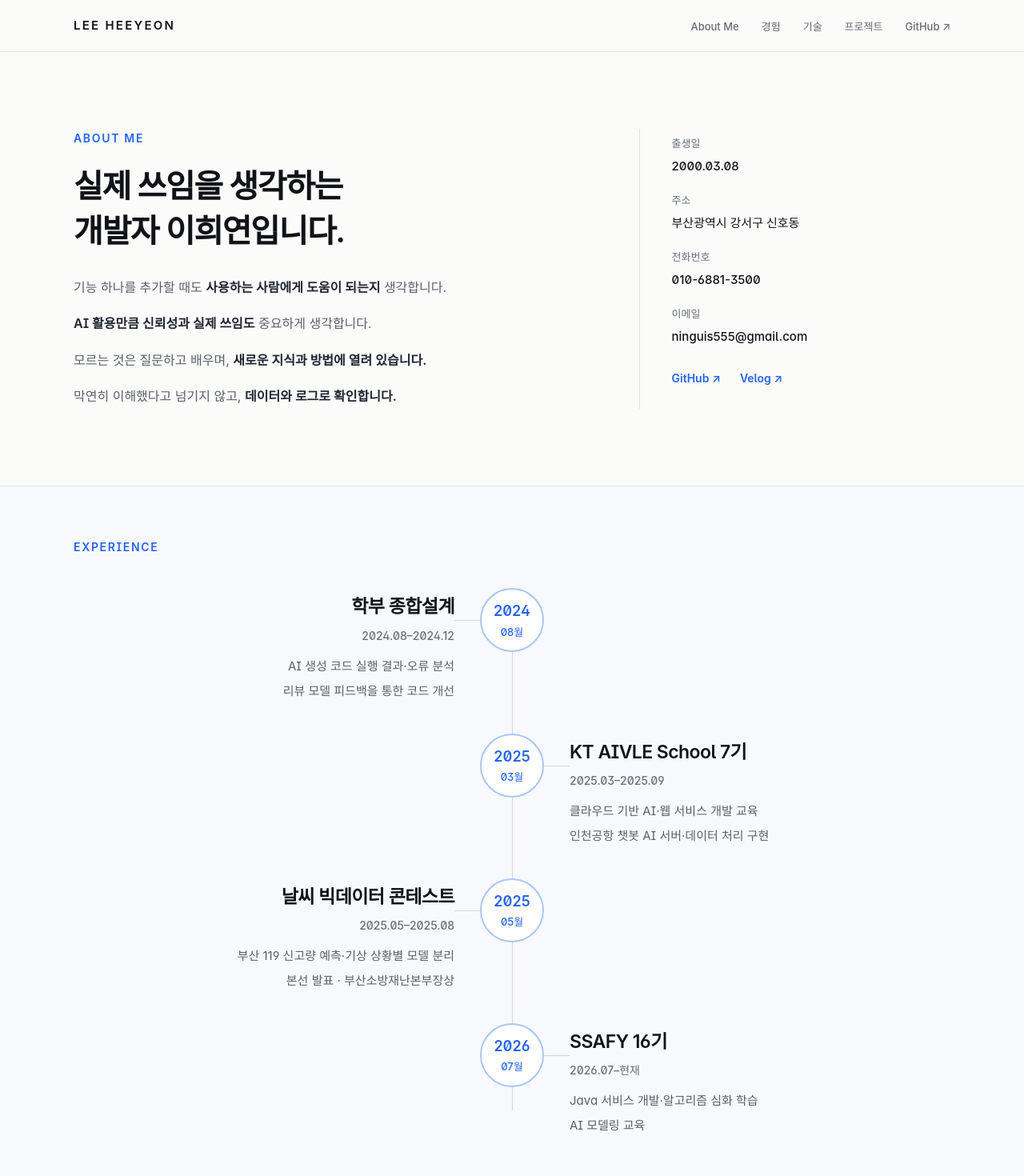
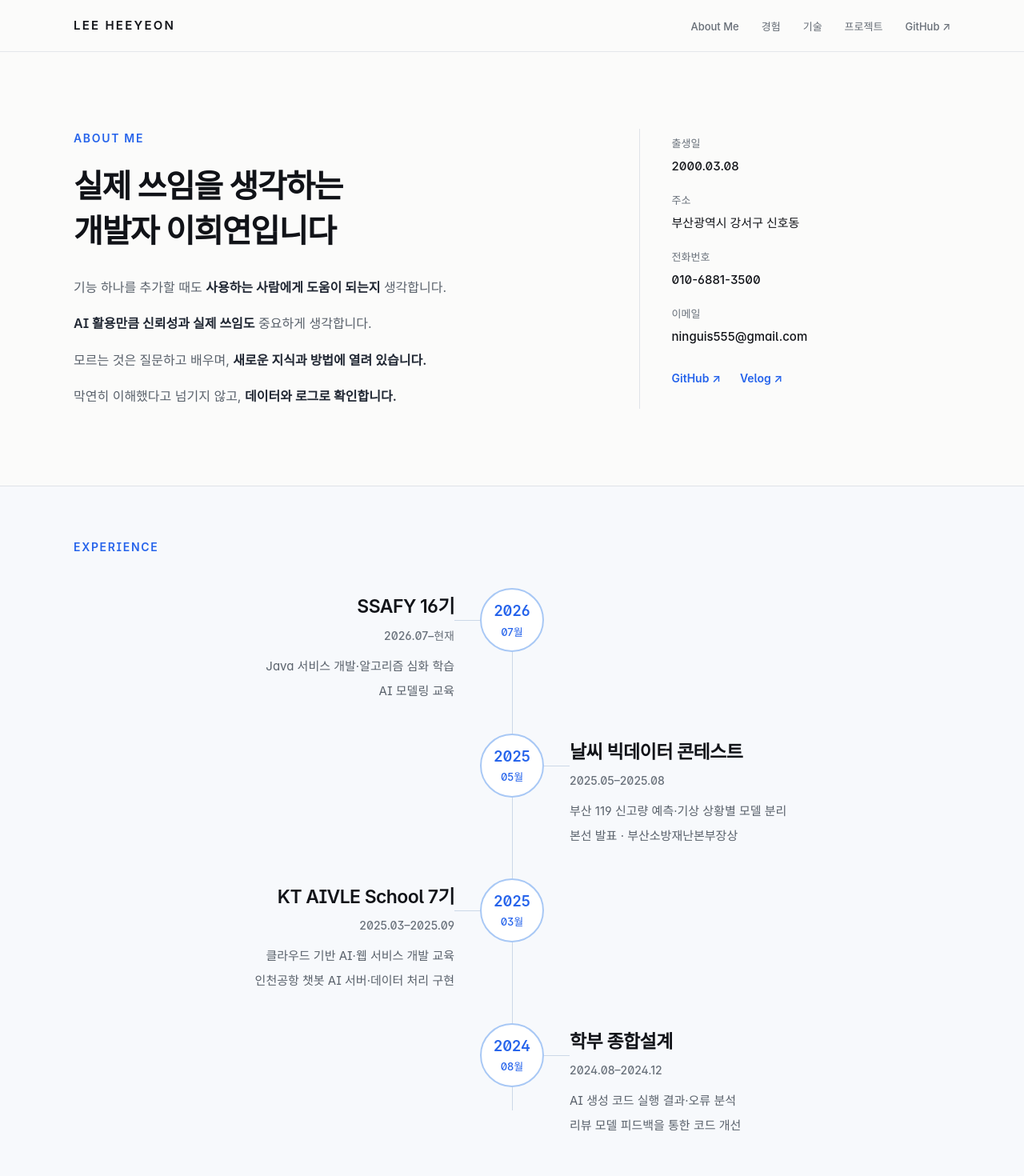
Before and after one commit to meatcarrot/meatcarrot.github.io, a Next.js app: page / in a window 1280 px wide. Shown: the top 1470 px of the page at 80% size. Built offline with nearby package versions, Linux system fonts and the light colour scheme; a web font is replaced by a local one.

Commit message:
fix: show latest experience first and simplify introduction heading

```diff
--- a/components/experience-timeline.tsx
+++ b/components/experience-timeline.tsx
@@ -7,7 +7,7 @@ export function ExperienceTimeline() {
       <Container>
         <h2 id="experience-heading" className="text-[14px] font-semibold tracking-[0.12em] text-[#2563eb]">EXPERIENCE</h2>
         <ol className="relative mt-10 before:absolute before:bottom-8 before:left-8 before:top-8 before:w-px before:bg-[#ccd8e8] md:before:left-1/2">
-          {experience.map((item, index) => (
+          {[...experience].reverse().map((item, index) => (
             <li key={`${item.year}-${item.month}-${item.title}`} className="relative grid grid-cols-[64px_minmax(0,1fr)] items-start gap-5 pb-10 last:pb-0 md:grid-cols-[minmax(0,1fr)_80px_minmax(0,1fr)] md:gap-8">
               <div className="relative z-10 col-start-1 row-start-1 flex h-16 w-16 flex-col items-center justify-center rounded-full border-2 border-[#a8c8f5] bg-white text-[#2563eb] md:col-start-2 md:h-20 md:w-20">
                 <span className="text-[16px] font-semibold md:text-[18px]">{item.year}</span>
--- a/components/hero.tsx
+++ b/components/hero.tsx
@@ -18,7 +18,7 @@ export function Hero() {
             <div className="min-w-0">
               <p className="text-[14px] font-semibold tracking-[0.12em] text-[#2563eb]">ABOUT ME</p>
               <h1 id="intro-heading" className="mt-5 max-w-[720px] text-balance text-[32px] font-semibold leading-[1.4] tracking-[-0.035em] sm:text-[40px]">
-                실제 쓰임을 생각하는 개발자 이희연입니다.
+                실제 쓰임을 생각하는 개발자 이희연입니다
               </h1>
               <ul className="mt-7 space-y-4 text-[16px] leading-[1.85] text-[#59616b]">
                 <li>기능 하나를 추가할 때도 <strong className="font-semibold text-[#202733]">사용하는 사람에게 도움이 되는지</strong> 생각합니다.</li>
```
